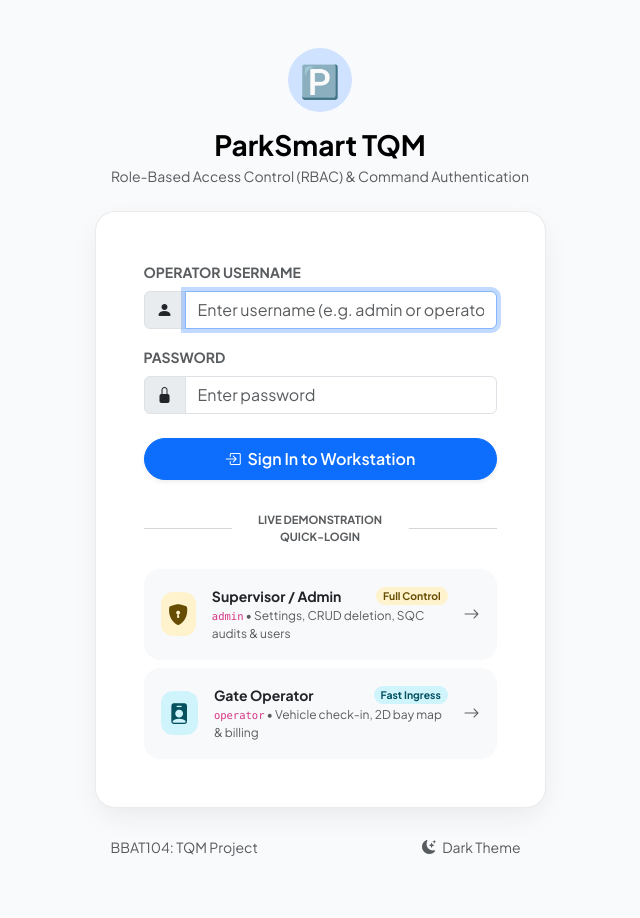
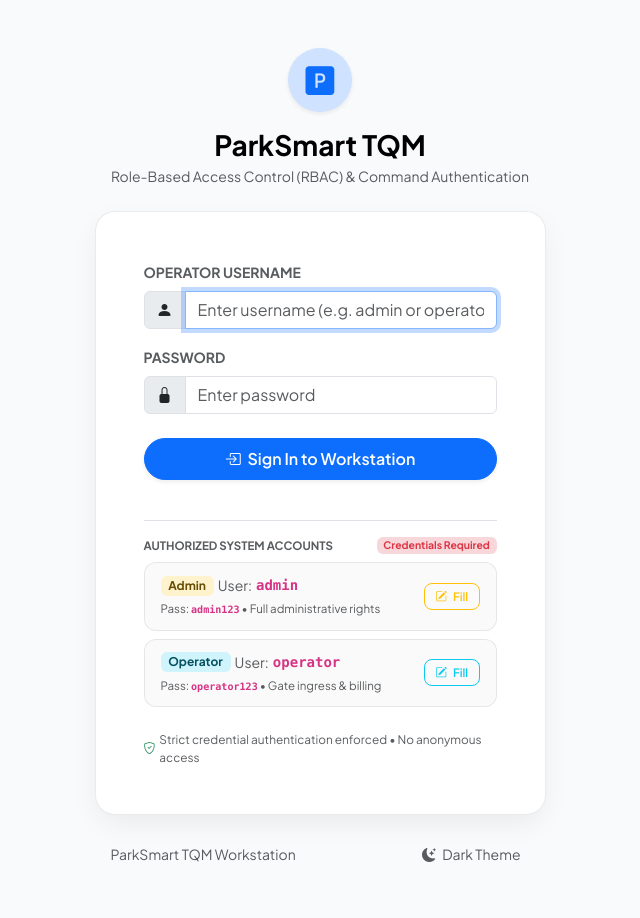
Before and after one commit to HarshitBhatt691/Parking_Management_System_tqm, a Django app: page /login/ in a window 1280 px wide. Shown: the whole page, without its empty margins (320-960 px from the left). Before the commit the page ends 856 px from the top, so only its background shows below. Run offline with Django 3.2, Linux system fonts and the light colour scheme.

Commit message:
fix(auth): strictly enforce credential verification, eliminate persona bypass, and configure browser session expiration

```diff
--- a/core_parking_system_app1/views.py
+++ b/core_parking_system_app1/views.py
@@ -14,48 +14,42 @@ from . import sqc_tools
 # ==========================================
 
 def login_view(request):
-    """Handles operator and admin login, including 1-click persona shortcuts for demonstrations."""
+    """Strictly authenticates registered operators and admins with mandatory credentials."""
     if request.user.is_authenticated:
         return redirect('dashboard')
-
-    # 1-Click Persona Demo Quick-Login (e.g. ?persona=admin or ?persona=operator)
-    persona = request.GET.get('persona', '').strip().lower()
-    if persona in ['admin', 'operator']:
-        username = persona
-        password = 'admin123' if persona == 'admin' else 'operator123'
-        user = authenticate(request, username=username, password=password)
-        if user is not None:
-            login(request, user)
-            role_label = "Supervisor / Admin" if user.is_staff else "Gate Operator"
-            messages.success(request, f"Welcome back, {user.get_full_name() or user.username}! Authenticated as {role_label}.")
-            next_url = request.GET.get('next', 'dashboard')
-            return redirect(next_url)
 
     if request.method == 'POST':
         u_name = request.POST.get('username', '').strip()
         p_word = request.POST.get('password', '').strip()
+
+        if not u_name or not p_word:
+            messages.error(request, "Please enter both username and password.")
+            return render(request, 'login.html')
+
         user = authenticate(request, username=u_name, password=p_word)
         if user is not None:
             if user.is_active:
                 login(request, user)
-                role_label = "Supervisor / Admin" if user.is_staff else "Gate Operator"
-                messages.success(request, f"Logged in as {user.get_full_name() or user.username} ({role_label})")
-                next_url = request.GET.get('next', 'dashboard')
+                role_label = "Supervisor / Admin" if (user.is_staff or user.is_superuser) else "Gate Operator"
+                messages.success(request, f"Welcome, {user.get_full_name() or user.username}! Authenticated as {role_label}.")
+                next_url = request.POST.get('next') or request.GET.get('next') or 'dashboard'
                 return redirect(next_url)
             else:
-                messages.error(request, "Your account has been deactivated. Contact the facility supervisor.")
+                messages.error(request, "Access Denied: This account has been deactivated.")
         else:
-            messages.error(request, "Invalid username or password. Please try again.")
+            messages.error(request, "Access Denied: Invalid credentials. Only registered users can enter.")
 
     return render(request, 'login.html')
 
 
-@login_required(login_url='login')
 def logout_view(request):
-    """Safely logs out the active user and clears the session."""
-    username = request.user.username
+    """Safely logs out the active user and terminates the session."""
+    username = request.user.username if request.user.is_authenticated else ""
     logout(request)
-    messages.info(request, f"Operator session for '{username}' signed out successfully.")
+    if username:
+        messages.info(request, f"User session for '{username}' signed out successfully.")
+    else:
+        messages.info(request, "You have been signed out.")
     return redirect('login')
 
 
--- a/main_parking_system_proj/settings.py
+++ b/main_parking_system_proj/settings.py
@@ -129,3 +129,8 @@ DEFAULT_AUTO_FIELD = 'django.db.models.BigAutoField'
 LOGIN_URL = 'login'
 LOGIN_REDIRECT_URL = 'dashboard'
 LOGOUT_REDIRECT_URL = 'login'
+
+# Session Security & Access Control
+SESSION_EXPIRE_AT_BROWSER_CLOSE = True
+SESSION_COOKIE_AGE = 7200  # 2-hour timeout
+SESSION_SAVE_EVERY_REQUEST = True
--- a/templates/login.html
+++ b/templates/login.html
@@ -38,26 +38,22 @@
             border-color: rgba(255, 255, 255, 0.08);
             box-shadow: 0 10px 30px -5px rgba(0, 0, 0, 0.4);
         }
-        .persona-card {
-            border: 1.5px solid transparent;
-            border-radius: 1rem;
+        .role-tile {
+            background: rgba(0, 0, 0, 0.02);
+            border: 1px solid rgba(0, 0, 0, 0.08);
+            border-radius: 0.75rem;
+            padding: 0.75rem 1rem;
             transition: all 0.2s ease;
-            cursor: pointer;
-            text-decoration: none;
         }
-        .persona-card:hover {
-            transform: translateY(-3px);
-            border-color: var(--bs-primary);
-            box-shadow: 0 8px 20px -3px rgba(0, 0, 0, 0.1);
+        [data-bs-theme="dark"] .role-tile {
+            background: rgba(255, 255, 255, 0.03);
+            border-color: rgba(255, 255, 255, 0.08);
         }
-        .stat-icon-wrapper {
-            width: 44px;
-            height: 44px;
-            border-radius: 12px;
-            display: flex;
-            align-items: center;
-            justify-content: center;
-            font-size: 1.3rem;
+        .fill-btn {
+            font-size: 0.72rem;
+            padding: 0.25rem 0.65rem;
+            border-radius: 0.5rem;
+            font-weight: 600;
         }
     </style>
 </head>
@@ -68,8 +64,8 @@
 
                 <!-- Brand Header -->
                 <div class="text-center mb-4">
-                    <div class="d-inline-flex align-items-center justify-content-center bg-primary-subtle text-primary rounded-circle mb-3" style="width: 64px; height: 64px; font-size: 2rem;">
-                        🅿️
+                    <div class="d-inline-flex align-items-center justify-content-center bg-primary-subtle text-primary rounded-circle mb-3 shadow-sm" style="width: 64px; height: 64px; font-size: 1.8rem;">
+                        <i class="bi bi-p-square-fill"></i>
                     </div>
                     <h3 class="fw-bold mb-1 text-body-emphasis">ParkSmart TQM</h3>
                     <p class="text-muted small">Role-Based Access Control (RBAC) & Command Authentication</p>
@@ -79,7 +75,7 @@
                 {% if messages %}
                     {% for message in messages %}
                         <div class="alert alert-{% if message.tags == 'error' %}danger{% elif message.tags == 'warning' %}warning{% else %}success{% endif %} alert-dismissible fade show card-custom shadow-sm border-0 d-flex align-items-center mb-4" role="alert">
-                            <i class="bi bi-info-circle-fill fs-5 me-2"></i>
+                            <i class="bi {% if message.tags == 'error' %}bi-shield-x{% elif message.tags == 'warning' %}bi-exclamation-triangle{% else %}bi-check-circle-fill{% endif %} fs-5 me-2"></i>
                             <div class="small">{{ message }}</div>
                             <button type="button" class="btn-close ms-auto" data-bs-dismiss="alert" aria-label="Close"></button>
                         </div>
@@ -88,7 +84,7 @@
 
                 <!-- Main Login Card -->
                 <div class="card card-custom p-4 p-sm-5 mb-4">
-                    <form method="post" action="{% url 'login' %}">
+                    <form method="post" action="{% url 'login' %}" id="loginForm">
                         {% csrf_token %}
                         <input type="hidden" name="next" value="{{ request.GET.next|default:'dashboard' }}">
 
@@ -96,7 +92,7 @@
                             <label for="usernameInput" class="form-label fw-bold small text-uppercase text-muted">Operator Username</label>
                             <div class="input-group">
                                 <span class="input-group-text bg-body-secondary"><i class="bi bi-person-fill"></i></span>
-                                <input type="text" name="username" id="usernameInput" class="form-control" placeholder="Enter username (e.g. admin or operator)" required autofocus>
+                                <input type="text" name="username" id="usernameInput" class="form-control" placeholder="Enter username (e.g. admin or operator)" autocomplete="username" required autofocus>
                             </div>
                         </div>
 
@@ -104,7 +100,7 @@
                             <label for="passwordInput" class="form-label fw-bold small text-uppercase text-muted">Password</label>
                             <div class="input-group">
                                 <span class="input-group-text bg-body-secondary"><i class="bi bi-lock-fill"></i></span>
-                                <input type="password" name="password" id="passwordInput" class="form-control" placeholder="Enter password" required>
+                                <input type="password" name="password" id="passwordInput" class="form-control" placeholder="Enter password" autocomplete="current-password" required>
                             </div>
                         </div>
 
@@ -113,55 +109,55 @@
                         </button>
                     </form>
 
-                    <!-- Divider -->
-                    <div class="position-relative text-center my-3">
-                        <hr class="text-muted">
-                        <span class="position-absolute top-50 start-50 translate-middle bg-body px-3 small text-muted text-uppercase fw-bold" style="font-size: 0.7rem;">
-                            Live Demonstration Quick-Login
-                        </span>
-                    </div>
+                    <!-- Registered System Credentials Guide -->
+                    <div class="mt-4 pt-3 border-top">
+                        <div class="d-flex align-items-center justify-content-between mb-2">
+                            <span class="small fw-bold text-uppercase text-muted" style="font-size: 0.72rem;">Authorized System Accounts</span>
+                            <span class="badge bg-danger-subtle text-danger small" style="font-size: 0.65rem;">Credentials Required</span>
+                        </div>
+                        <div class="d-flex flex-column gap-2">
+                            <!-- Admin Role Card -->
+                            <div class="role-tile d-flex justify-content-between align-items-center">
+                                <div>
+                                    <div class="d-flex align-items-center gap-1">
+                                        <span class="badge bg-warning-subtle text-warning-emphasis">Admin</span>
+                                        <span class="small text-muted">User:</span> <code class="fw-bold">admin</code>
+                                    </div>
+                                    <div class="small text-muted mt-1" style="font-size: 0.72rem;">
+                                        Pass: <code class="fw-bold">admin123</code> &bull; Full administrative rights
+                                    </div>
+                                </div>
+                                <button type="button" class="btn btn-outline-warning fill-btn" onclick="fillCredentials('admin', 'admin123')">
+                                    <i class="bi bi-pencil-square me-1"></i> Fill
+                                </button>
+                            </div>
 
-                    <!-- 1-Click Workstation Personas -->
-                    <div class="d-flex flex-column gap-2 mt-2">
-                        <!-- Admin Persona Card -->
-                        <a href="{% url 'login' %}?persona=admin{% if request.GET.next %}&next={{ request.GET.next }}{% endif %}" class="persona-card p-3 bg-body-tertiary d-flex align-items-center gap-3 text-body">
-                            <div class="stat-icon-wrapper bg-warning-subtle text-warning-emphasis">
-                                <i class="bi bi-shield-lock-fill"></i>
+                            <!-- Operator Role Card -->
+                            <div class="role-tile d-flex justify-content-between align-items-center">
+                                <div>
+                                    <div class="d-flex align-items-center gap-1">
+                                        <span class="badge bg-info-subtle text-info-emphasis">Operator</span>
+                                        <span class="small text-muted">User:</span> <code class="fw-bold">operator</code>
+                                    </div>
+                                    <div class="small text-muted mt-1" style="font-size: 0.72rem;">
+                                        Pass: <code class="fw-bold">operator123</code> &bull; Gate ingress & billing
+                                    </div>
+                                </div>
+                                <button type="button" class="btn btn-outline-info fill-btn" onclick="fillCredentials('operator', 'operator123')">
+                                    <i class="bi bi-pencil-square me-1"></i> Fill
+                                </button>
                             </div>
-                            <div class="flex-grow-1">
-                                <div class="d-flex justify-content-between align-items-center">
-                                    <strong class="small">Supervisor / Admin</strong>
-                                    <span class="badge bg-warning-subtle text-warning-emphasis rounded-pill small" style="font-size: 0.65rem;">Full Control</span>
-                                </div>
-                                <div class="text-muted" style="font-size: 0.75rem;">
-                                    <code>admin</code> &bull; Settings, CRUD deletion, SQC audits & users
-                                </div>
-                            </div>
-                            <i class="bi bi-arrow-right text-muted"></i>
-                        </a>
+                        </div>
 
-                        <!-- Gate Operator Persona Card -->
-                        <a href="{% url 'login' %}?persona=operator{% if request.GET.next %}&next={{ request.GET.next }}{% endif %}" class="persona-card p-3 bg-body-tertiary d-flex align-items-center gap-3 text-body">
-                            <div class="stat-icon-wrapper bg-info-subtle text-info-emphasis">
-                                <i class="bi bi-person-badge-fill"></i>
-                            </div>
-                            <div class="flex-grow-1">
-                                <div class="d-flex justify-content-between align-items-center">
-                                    <strong class="small">Gate Operator</strong>
-                                    <span class="badge bg-info-subtle text-info-emphasis rounded-pill small" style="font-size: 0.65rem;">Fast Ingress</span>
-                                </div>
-                                <div class="text-muted" style="font-size: 0.75rem;">
-                                    <code>operator</code> &bull; Vehicle check-in, 2D bay map & billing
-                                </div>
-                            </div>
-                            <i class="bi bi-arrow-right text-muted"></i>
-                        </a>
+                        <div class="d-flex align-items-center justify-content-center text-muted mt-3 pt-2" style="font-size: 0.74rem;">
+                            <i class="bi bi-shield-check text-success me-1"></i> Strict credential authentication enforced &bull; No anonymous access
+                        </div>
                     </div>
                 </div>
 
                 <!-- Theme Switcher & Footer Info -->
                 <div class="d-flex justify-content-between align-items-center px-3 text-muted small">
-                    <span>BBAT104: TQM Project</span>
+                    <span>ParkSmart TQM Workstation</span>
                     <button class="btn btn-sm btn-link text-muted text-decoration-none" id="themeToggleBtn">
                         <i class="bi bi-moon-stars me-1"></i> Toggle Theme
                     </button>
@@ -174,6 +170,12 @@
     <!-- Bootstrap 5.3 JS -->
     <script src="https://cdn.jsdelivr.net/npm/bootstrap@5.3.0/dist/js/bootstrap.bundle.min.js"></script>
     <script>
+        function fillCredentials(user, pass) {
+            document.getElementById('usernameInput').value = user;
+            document.getElementById('passwordInput').value = pass;
+            document.getElementById('passwordInput').focus();
+        }
+
         const htmlElement = document.documentElement;
         const themeBtn = document.getElementById('themeToggleBtn');
         function applyTheme(theme) {
```
